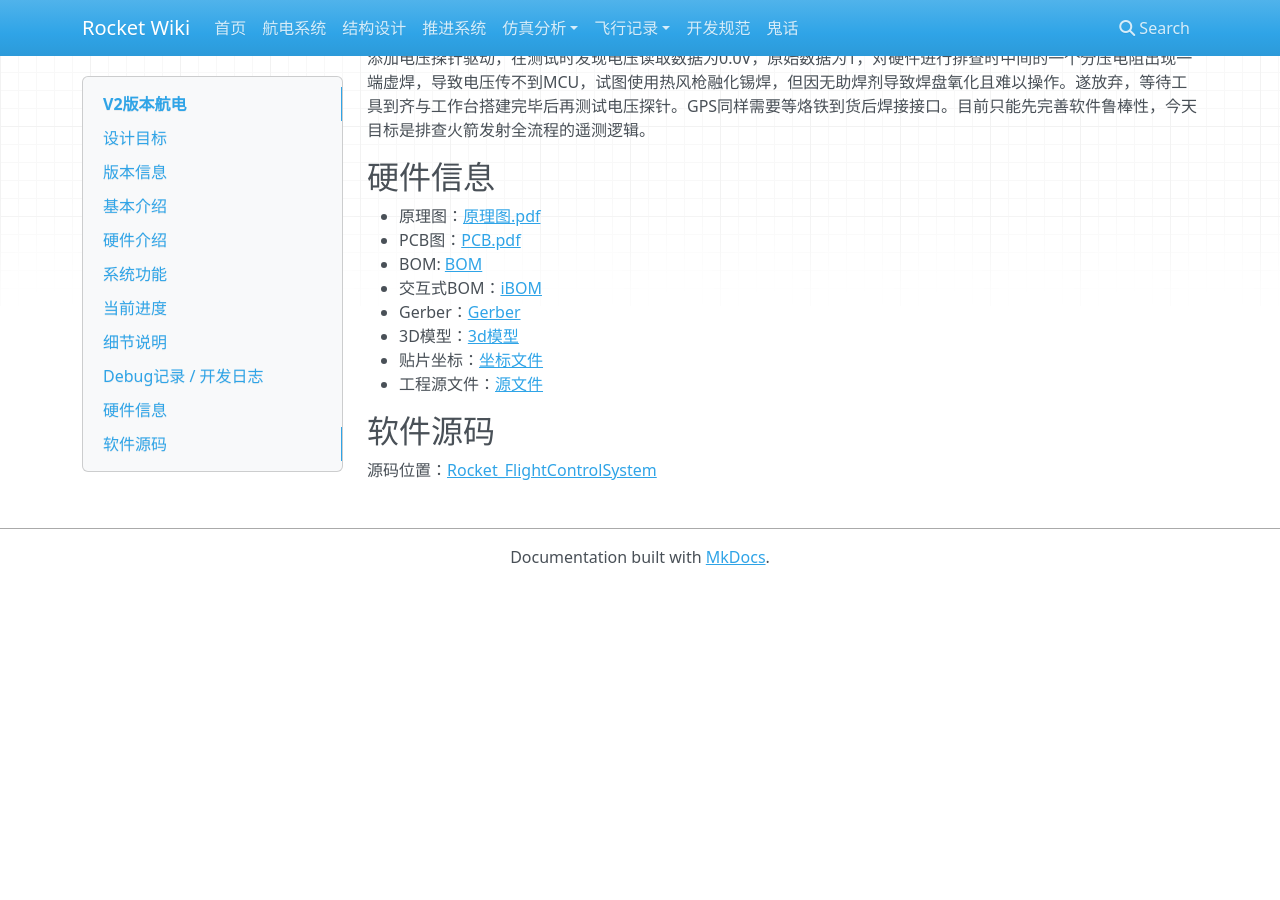
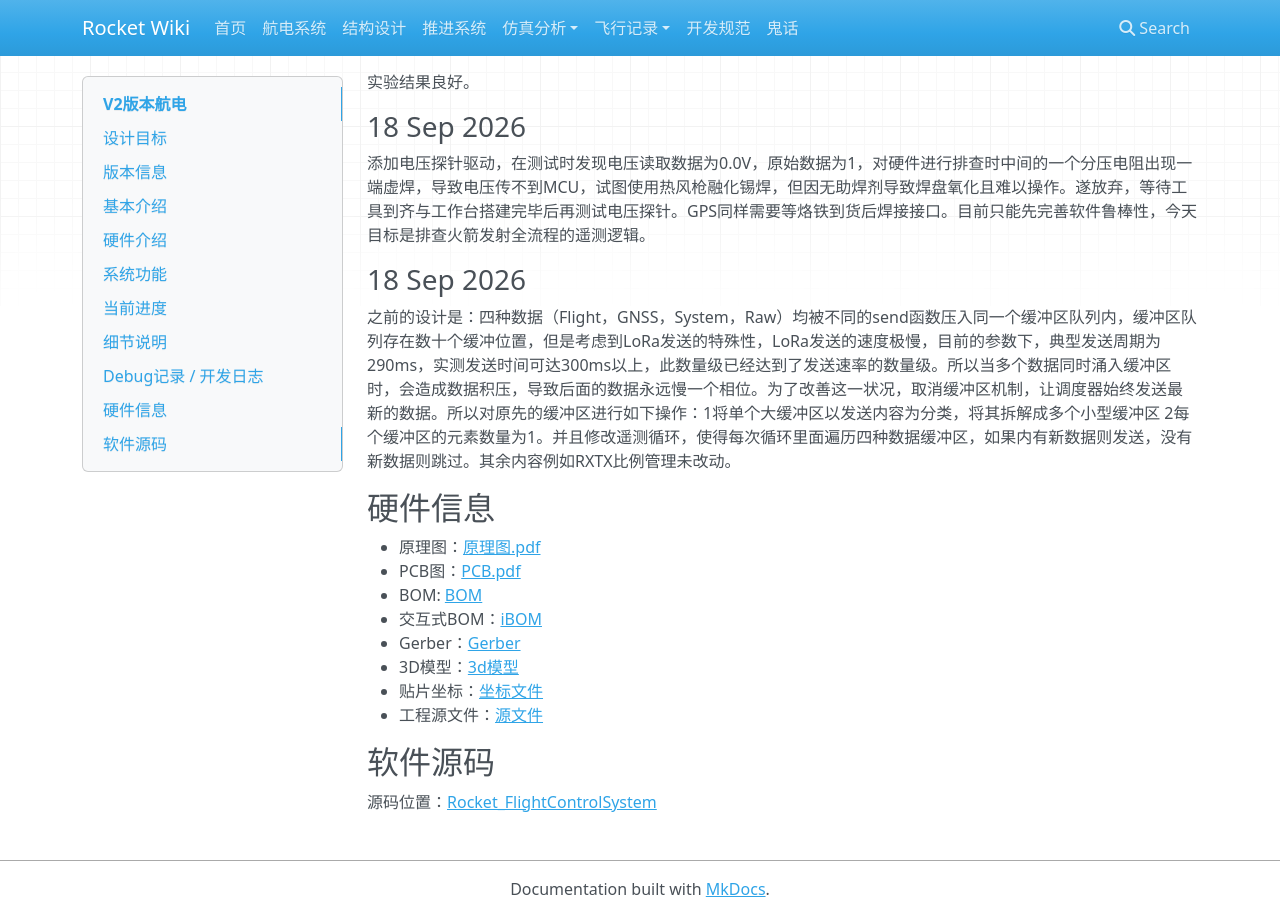
Before and after one commit to SophonSnwflake/rocket-docs, an MkDocs documentation site: the page built from docs/avionics/v2/index.md, in a window 1280 px wide and 900 px high, scrolled down 5170 px. Built offline with MkDocs 1.6.1, drawn with Linux system fonts in a browser that asks for light colours; nearby versions of some CDN libraries; before the commit the page ends 5755 px from its top, so only the background shows below that; some of the changed text lies outside the part shown.

Commit message:
加入新日志

```diff
--- a/docs/avionics/v2/index.md
+++ b/docs/avionics/v2/index.md
@@ -94,6 +94,10 @@ rocket类作为总类，其下包含若干个commander类指针，而每个comma
 
 接着上文，而LoraCommander的数据来源来自于app层内Communication封装里面的communicatorLoop函数，这个函数会不断循环，承担两个作用：将rocket其他部分的发送请求所产生的队列内的待发送包发送出去，以及在不发送的时候将lora硬件置为Rx接收状态，当接收到数据时，在communicatorLoop的输入值内把标志位置1并返回buffer的指针。所以可以看到Lora的信息来自于RocketTask在调用communicatorLoop的自我循环，不需要中断，而Rocket类大可以直接在communicatorLoop后面直接判断是否收到消息并调用commander解析，但是处于两个考虑：1 为了让commander的格式尽可能相同。2以后communicatorLoop可能不在rocketLoop中循环而是加入中断等其他措施。所以communicatorLoop执行完的后面，同样延续了UartCommand的结构，先把communicatorLoop接收到的buffer转换到rocket类内自己的buffer里面，然后把自己的标志位置1，主循环内的handleLoraCommandData会自动去解析收到的一包数据。
 
+### 遥测序列号定义
+
+遥测协议内的包头中的遥测序列号定义为：底层LoRa发送的序列，而并非Application层往队列内塞入数据的序列。这样设计是考虑到，上层application如果发生数据覆盖，属于“数据自我翻新”不应该被认定为是数据丢失。
+
 ## Debug记录 / 开发日志
 
 ### 6 Aug 2026
@@ -160,6 +164,10 @@ $$
 
 添加电压探针驱动，在测试时发现电压读取数据为0.0V，原始数据为1，对硬件进行排查时中间的一个分压电阻出现一端虚焊，导致电压传不到MCU，试图使用热风枪融化锡焊，但因无助焊剂导致焊盘氧化且难以操作。遂放弃，等待工具到齐与工作台搭建完毕后再测试电压探针。GPS同样需要等烙铁到货后焊接接口。目前只能先完善软件鲁棒性，今天目标是排查火箭发射全流程的遥测逻辑。
 
+### 18 Sep 2026
+
+之前的设计是：四种数据（Flight，GNSS，System，Raw）均被不同的send函数压入同一个缓冲区队列内，缓冲区队列存在数十个缓冲位置，但是考虑到LoRa发送的特殊性，LoRa发送的速度极慢，目前的参数下，典型发送周期为290ms，实测发送时间可达300ms以上，此数量级已经达到了发送速率的数量级。所以当多个数据同时涌入缓冲区时，会造成数据积压，导致后面的数据永远慢一个相位。为了改善这一状况，取消缓冲区机制，让调度器始终发送最新的数据。所以对原先的缓冲区进行如下操作：1将单个大缓冲区以发送内容为分类，将其拆解成多个小型缓冲区 2每个缓冲区的元素数量为1。并且修改遥测循环，使得每次循环里面遍历四种数据缓冲区，如果内有新数据则发送，没有新数据则跳过。其余内容例如RXTX比例管理未改动。
+
 
 
 
```
